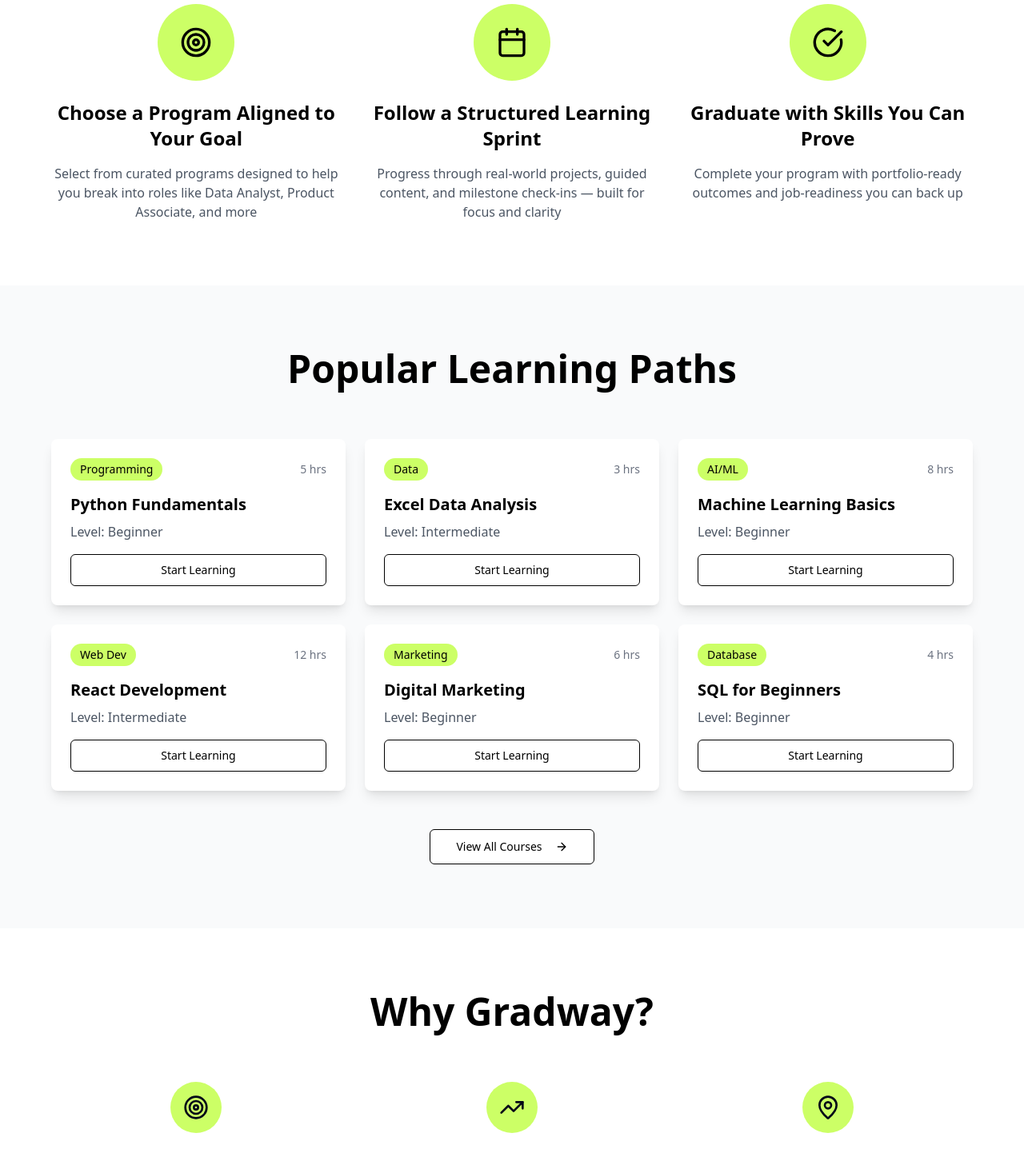
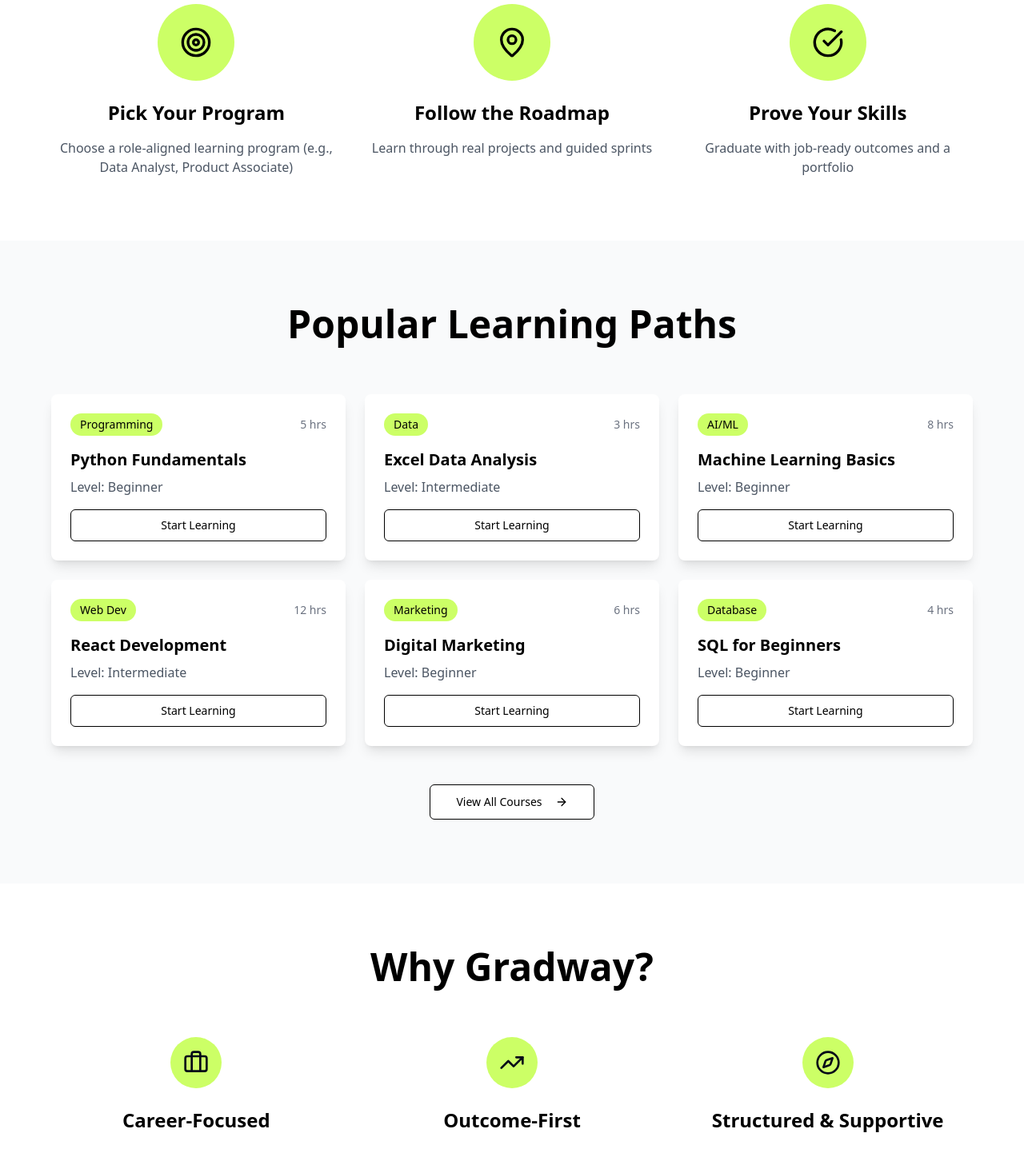
Before and after one commit to info-gradway/gradway-path-builder, a React (Vite) app: page / in a window 1280 px wide. Shown: the part 720-2157 px from the top of the page at 80% size. Built offline with nearby package versions, Linux system fonts and the light colour scheme.

Commit message:
Refactor: Update home page content
Update the "How It Works" and "Why Gradway" sections on the home page to reflect the new program-based learning model, using new copy and SVG icons.

```diff
--- a/src/pages/Home.tsx
+++ b/src/pages/Home.tsx
@@ -1,7 +1,7 @@
 
 import { Button } from "@/components/ui/button";
 import { Card, CardContent } from "@/components/ui/card";
-import { ArrowRight, Target, Calendar, CheckCircle, TrendingUp, MapPin } from "lucide-react";
+import { ArrowRight, Target, MapPin, CheckCircle, Briefcase, TrendingUp, Compass } from "lucide-react";
 import { Link } from "react-router-dom";
 
 const Home = () => {
@@ -16,19 +16,19 @@ const Home = () => {
 
   const features = [
     {
-      icon: <Target className="w-8 h-8" />,
-      title: "Career-Backed Programs",
-      description: "Built in collaboration with industry mentors to deliver exactly what employers value"
+      icon: <Briefcase className="w-8 h-8" />,
+      title: "Career-Focused",
+      description: "Built with mentors to match real job needs"
     },
     {
       icon: <TrendingUp className="w-8 h-8" />,
-      title: "Focused, Outcome-Driven Learning",
-      description: "Every module and project moves learners closer to the role they want"
+      title: "Outcome-First",
+      description: "Every module pushes you toward a real goal"
     },
     {
-      icon: <MapPin className="w-8 h-8" />,
-      title: "Clarity, Structure, and Momentum",
-      description: "Programs are built like sprints — with clear paths and steady progress"
+      icon: <Compass className="w-8 h-8" />,
+      title: "Structured & Supportive",
+      description: "Clear paths. No fluff. Visible progress"
     }
   ];
 
@@ -64,27 +64,27 @@ const Home = () => {
               <div className="w-24 h-24 bg-[#CCFF66] rounded-full flex items-center justify-center mx-auto mb-6">
                 <Target className="w-10 h-10 text-black" />
               </div>
-              <h3 className="text-2xl font-bold mb-4 text-black">Choose a Program Aligned to Your Goal</h3>
+              <h3 className="text-2xl font-bold mb-4 text-black">Pick Your Program</h3>
               <p className="text-gray-600">
-                Select from curated programs designed to help you break into roles like Data Analyst, Product Associate, and more
+                Choose a role-aligned learning program (e.g., Data Analyst, Product Associate)
               </p>
             </div>
             <div className="text-center">
               <div className="w-24 h-24 bg-[#CCFF66] rounded-full flex items-center justify-center mx-auto mb-6">
-                <Calendar className="w-10 h-10 text-black" />
+                <MapPin className="w-10 h-10 text-black" />
               </div>
-              <h3 className="text-2xl font-bold mb-4 text-black">Follow a Structured Learning Sprint</h3>
+              <h3 className="text-2xl font-bold mb-4 text-black">Follow the Roadmap</h3>
               <p className="text-gray-600">
-                Progress through real-world projects, guided content, and milestone check-ins — built for focus and clarity
+                Learn through real projects and guided sprints
               </p>
             </div>
             <div className="text-center">
               <div className="w-24 h-24 bg-[#CCFF66] rounded-full flex items-center justify-center mx-auto mb-6">
                 <CheckCircle className="w-10 h-10 text-black" />
               </div>
-              <h3 className="text-2xl font-bold mb-4 text-black">Graduate with Skills You Can Prove</h3>
+              <h3 className="text-2xl font-bold mb-4 text-black">Prove Your Skills</h3>
               <p className="text-gray-600">
-                Complete your program with portfolio-ready outcomes and job-readiness you can back up
+                Graduate with job-ready outcomes and a portfolio
               </p>
             </div>
           </div>
```
